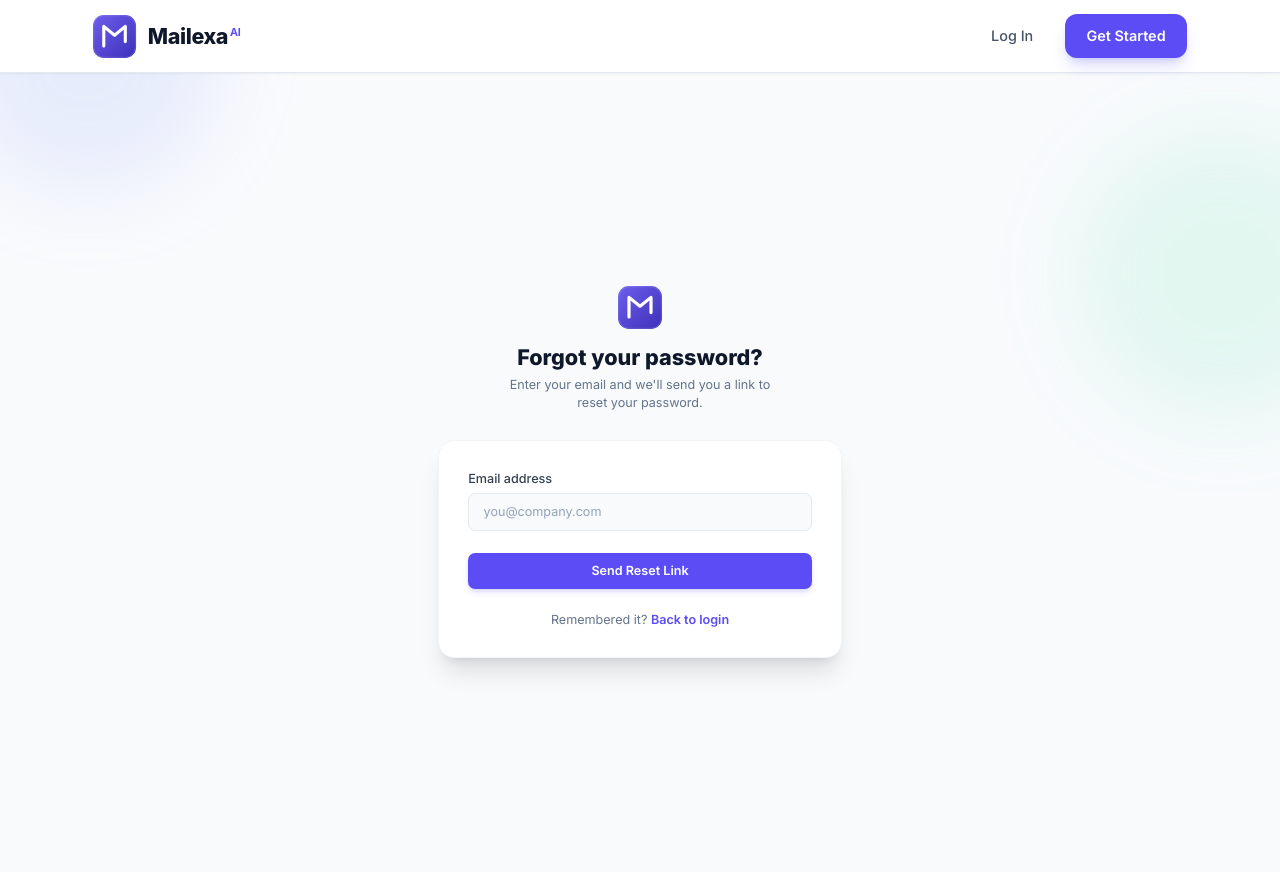
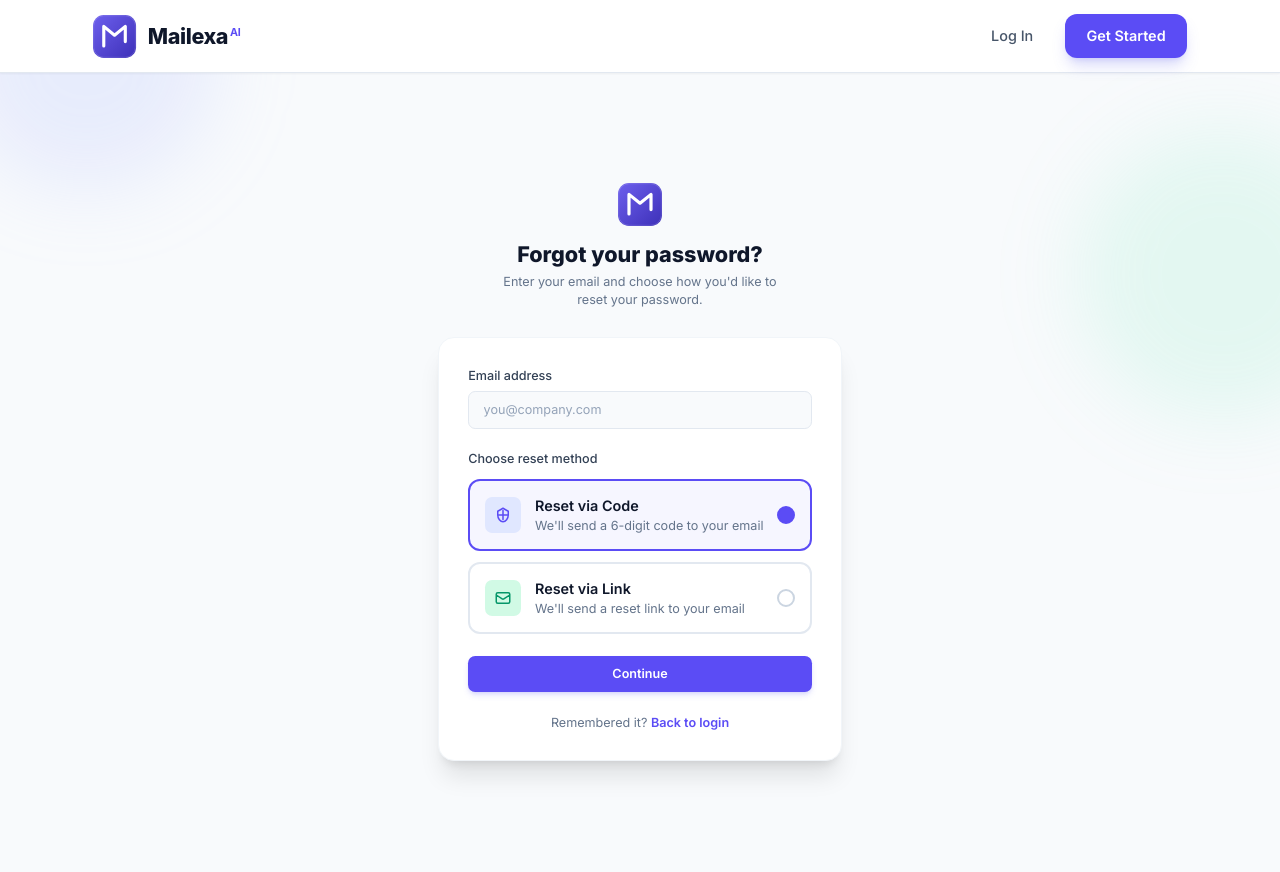
Before and after one commit to pa-nuzz/public-flow-, a Django app: page /accounts/password-reset/ in a window 1280 px wide; the page is wider, and only the part inside the window is pictured. Run offline with Django 5.2, Linux system fonts and the light colour scheme; parts of the project's set-up code (start-up, migrations or seed data) failed here and were passed over; some libraries are stand-ins or nearby versions.

Commit message:
feat(auth): improve login, password reset, and account system

```diff
--- a/apps/accounts/templates/auth/login.html
+++ b/apps/accounts/templates/auth/login.html
@@ -47,7 +47,7 @@
           </button>
         </div>
         <div class="mt-2 text-right">
-          <a href="{% url 'accounts:password_reset' %}" class="text-sm font-semibold text-primary hover:text-primary-hover">Forgot password?</a>
+          <a href="{% url 'accounts:password_reset_choice' %}" class="text-sm font-semibold text-primary hover:text-primary-hover">Forgot password?</a>
         </div>
         {% if form.password.errors %}<p class="mt-2 text-sm text-red-600 font-medium">{{ form.password.errors.0 }}</p>{% endif %}
       </div>
--- /dev/null
+++ b/apps/accounts/templates/auth/password_reset_choice.html
@@ -0,0 +1,124 @@
+{% extends "base.html" %}
+{% load static %}
+{% block title %}Reset Password — Mailexa AI{% endblock %}
+
+{% block content %}
+<section class="min-h-screen flex items-center justify-center py-20 px-4 bg-slate-50">
+  <div class="w-full max-w-md">
+
+    <div class="text-center mb-8">
+      <div class="inline-flex items-center justify-center mx-auto mb-4">
+        <img src="{% static 'images/logo-mark.svg' %}?v={{ STATIC_VERSION }}" alt="Mailexa AI Logo" class="w-12 h-12" />
+      </div>
+      <h1 class="text-2xl font-extrabold text-slate-900">Forgot your password?</h1>
+      <p class="text-sm text-slate-500 mt-1 max-w-xs mx-auto">Enter your email and choose how you'd like to reset your password.</p>
+    </div>
+
+    <div class="bg-white rounded-2xl shadow-xl border border-slate-100 p-8">
+      <form method="POST" action="{% url 'accounts:password_reset_choice' %}" novalidate id="resetForm">
+        {% csrf_token %}
+
+        <!-- Email Input -->
+        <div class="mb-6 text-left">
+          <label for="email" class="block text-sm font-medium text-slate-700 mb-1.5">Email address</label>
+          <input type="email" id="email" name="email" autocomplete="email" placeholder="you@company.com" required
+            class="w-full px-4 py-2.5 rounded-lg border border-slate-200 bg-slate-50 text-slate-900 placeholder-slate-400 text-sm focus:outline-none focus:ring-2 focus:ring-primary/30 focus:border-primary transition" />
+        </div>
+
+        <!-- Reset Method Selection -->
+        <div class="mb-6">
+          <label class="block text-sm font-medium text-slate-700 mb-3">Choose reset method</label>
+
+          <div class="space-y-3">
+            <!-- Code Option -->
+            <label class="relative flex items-center p-4 border-2 border-slate-200 rounded-xl cursor-pointer hover:border-primary/50 transition-colors has-[:checked]:border-primary has-[:checked]:bg-primary/5">
+              <input type="radio" name="method" value="code" class="peer sr-only" checked>
+              <div class="flex-shrink-0 mr-4">
+                <div class="w-10 h-10 rounded-lg bg-indigo-100 flex items-center justify-center">
+                  <svg class="w-5 h-5 text-primary" fill="none" stroke="currentColor" viewBox="0 0 24 24">
+                    <path stroke-linecap="round" stroke-linejoin="round" stroke-width="2" d="M12 6v6m0 0v6m0-6h6m-6 0H6"/>
+                    <path stroke-linecap="round" stroke-linejoin="round" stroke-width="2" d="M12 3l7 4v5c0 5-3.5 9-7 9s-7-4-7-9V7l7-4z"/>
+                  </svg>
+                </div>
+              </div>
+              <div class="flex-1">
+                <div class="font-semibold text-slate-900">Reset via Code</div>
+                <div class="text-sm text-slate-500">We'll send a 6-digit code to your email</div>
+              </div>
+              <div class="flex-shrink-0 ml-2 w-5 h-5 rounded-full border-2 border-slate-300 peer-checked:border-primary peer-checked:bg-primary peer-checked:text-white flex items-center justify-center">
+                <svg class="w-3 h-3 opacity-0 peer-checked:opacity-100" fill="currentColor" viewBox="0 0 20 20">
+                  <path fill-rule="evenodd" d="M16.707 5.293a1 1 0 010 1.414l-8 8a1 1 0 01-1.414 0l-4-4a1 1 0 011.414-1.414L8 12.586l7.293-7.293a1 1 0 011.414 0z" clip-rule="evenodd"/>
+                </svg>
+              </div>
+            </label>
+
+            <!-- Link Option -->
+            <label class="relative flex items-center p-4 border-2 border-slate-200 rounded-xl cursor-pointer hover:border-primary/50 transition-colors has-[:checked]:border-primary has-[:checked]:bg-primary/5">
+              <input type="radio" name="method" value="link" class="peer sr-only">
+              <div class="flex-shrink-0 mr-4">
+                <div class="w-10 h-10 rounded-lg bg-emerald-100 flex items-center justify-center">
+                  <svg class="w-5 h-5 text-emerald-600" fill="none" stroke="currentColor" viewBox="0 0 24 24">
+                    <path stroke-linecap="round" stroke-linejoin="round" stroke-width="2" d="M3 8l7.89 5.26a2 2 0 002.22 0L21 8M5 19h14a2 2 0 002-2V7a2 2 0 00-2-2H5a2 2 0 00-2 2v10a2 2 0 002 2z"/>
+                  </svg>
+                </div>
+              </div>
+              <div class="flex-1">
+                <div class="font-semibold text-slate-900">Reset via Link</div>
+                <div class="text-sm text-slate-500">We'll send a reset link to your email</div>
+              </div>
+              <div class="flex-shrink-0 ml-2 w-5 h-5 rounded-full border-2 border-slate-300 peer-checked:border-primary peer-checked:bg-primary peer-checked:text-white flex items-center justify-center">
+                <svg class="w-3 h-3 opacity-0 peer-checked:opacity-100" fill="currentColor" viewBox="0 0 20 20">
+                  <path fill-rule="evenodd" d="M16.707 5.293a1 1 0 010 1.414l-8 8a1 1 0 01-1.414 0l-4-4a1 1 0 011.414-1.414L8 12.586l7.293-7.293a1 1 0 011.414 0z" clip-rule="evenodd"/>
+                </svg>
+              </div>
+            </label>
+          </div>
+        </div>
+
+        <button type="submit" id="submitBtn"
+          class="w-full bg-primary hover:bg-indigo-700 text-white font-semibold py-2.5 rounded-lg shadow-md shadow-indigo-500/20 transition-all hover:-translate-y-0.5 text-sm">
+          <span id="submitText">Continue</span>
+        </button>
+      </form>
+
+      <p class="text-center text-sm text-slate-500 mt-6">
+        Remembered it?
+        <a href="{% url 'accounts:login' %}" class="font-semibold text-primary hover:text-indigo-700 transition-colors">Back to login</a>
+      </p>
+    </div>
+
+  </div>
+</section>
+
+<script>
+document.addEventListener('DOMContentLoaded', function() {
+  const form = document.getElementById('resetForm');
+  const submitBtn = document.getElementById('submitBtn');
+  const submitText = document.getElementById('submitText');
+
+  form.addEventListener('submit', function() {
+    submitBtn.disabled = true;
+    submitText.innerHTML = '<svg class="w-4 h-4 animate-spin inline mr-2" viewBox="0 0 24 24" fill="none" stroke="currentColor" stroke-width="2"><circle cx="12" cy="12" r="9" stroke-opacity="0.25"></circle><path d="M21 12a9 9 0 00-9-9"/></svg>Sending...';
+  });
+
+  // Update submit button text based on selected method
+  const radioButtons = document.querySelectorAll('input[name="method"]');
+  radioButtons.forEach(radio => {
+    radio.addEventListener('change', function() {
+      if (this.value === 'code') {
+        submitText.textContent = 'Send Code';
+      } else {
+        submitText.textContent = 'Send Link';
+      }
+    });
+  });
+});
+</script>
+
+<style>
+/* Custom radio button styling */
+input[type="radio"]:checked + div .peer-checked\:opacity-100 {
+  opacity: 1;
+}
+</style>
+{% endblock %}
--- a/apps/accounts/urls.py
+++ b/apps/accounts/urls.py
@@ -1,6 +1,9 @@
 from django.urls import path, reverse_lazy
 from django.contrib.auth import views as auth_views
-from .views import login_view, register_view, logout_view, verify_email_view, resend_verification_view
+from .views import (
+    login_view, register_view, logout_view, verify_email_view, resend_verification_view,
+    password_reset_choice_view, password_reset_code_view, password_reset_resend_code,
+)
 
 app_name = "accounts"
 
@@ -8,19 +11,29 @@ urlpatterns = [
     path("login/", login_view, name="login"),
     path("register/", register_view, name="register"),
     path("logout/", logout_view, name="logout"),
-     path('verify-email/<uidb64>/<token>/', verify_email_view, name='verify_email'),
-     path('resend-verification/', resend_verification_view, name='resend_verification'),
+    path('verify-email/<uidb64>/<token>/', verify_email_view, name='verify_email'),
+    path('resend-verification/', resend_verification_view, name='resend_verification'),
 
+    # Password Reset (Link or Code options)
+    path('password-reset/',
+         password_reset_choice_view,
+         name='password_reset_choice'),
+    path('password-reset/code/',
+         password_reset_code_view,
+         name='password_reset_code'),
+    path('password-reset/resend-code/',
+         password_reset_resend_code,
+         name='password_reset_resend_code'),
 
-    # Password Reset
-    path('password-reset/',
+    # Legacy link-based flow still accessible for direct access
+    path('password-reset/link/',
          auth_views.PasswordResetView.as_view(
              template_name='auth/reset_password.html',
-                email_template_name='auth/password_reset_email.txt',
-                subject_template_name='auth/password_reset_subject.txt',
+             email_template_name='auth/password_reset_email.txt',
+             subject_template_name='auth/password_reset_subject.txt',
              success_url=reverse_lazy('accounts:password_reset_done')
          ),
-         name='password_reset'),
+         name='password_reset_link'),
     path('password-reset/done/',
          auth_views.PasswordResetDoneView.as_view(template_name='auth/password_reset_done.html'),
          name='password_reset_done'),
--- a/apps/accounts/views.py
+++ b/apps/accounts/views.py
@@ -1,16 +1,18 @@
-from django.shortcuts import render, redirect
+from django.shortcuts import render, redirect, get_object_or_404
 from django.contrib.auth import login, logout
 from django.contrib.auth.decorators import login_required
 from django.views.decorators.http import require_POST
 from django_ratelimit.decorators import ratelimit
 from django.contrib.auth.tokens import default_token_generator
 from django.core.mail import send_mail
-from django.urls import reverse
+from django.urls import reverse, reverse_lazy
 from django.utils.encoding import force_bytes, force_str
 from django.utils.http import urlsafe_base64_encode, urlsafe_base64_decode
 from django.conf import settings
+from django.contrib.auth.forms import SetPasswordForm
 from .forms import RegisterForm, LoginForm
 from django.contrib import messages
+from .models import User, PasswordResetCode
 
 
 def _send_verification_email(request, user):
@@ -114,3 +116,172 @@ def resend_verification_view(request):
         messages.error(request, f"Could not send verification email: {exc}")
 
     return redirect('dashboard:profile')
+
+
+# ============================
+# Password Reset Views (Link + Code Options)
+# ============================
+
+@ratelimit(key='ip', rate='5/m', method='POST', block=True)
+def password_reset_choice_view(request):
+    """
+    First step: User enters email and chooses reset method.
+    Options: 'link' (email link) or 'code' (6-digit verification code).
+    """
+    if request.user.is_authenticated:
+        return redirect('dashboard:dashboard')
+
+    if request.method == 'POST':
+        email = request.POST.get('email', '').strip().lower()
+        method = request.POST.get('method', '').strip()
+
+        if not email or '@' not in email:
+            messages.error(request, 'Please enter a valid email address.')
+            return redirect('accounts:password_reset_choice')
+
+        try:
+            user = User.objects.get(email=email)
+        except User.DoesNotExist:
+            # Don't reveal if user exists (security best practice)
+            messages.success(request, 'If an account exists with this email, you will receive password reset instructions.')
+            return redirect('accounts:login')
+
+        if method == 'code':
+            # Generate and send code
+            code = PasswordResetCode.generate_code()
+            PasswordResetCode.objects.create(user=user, code=code)
+
+            # Send code via email
+            try:
+                send_mail(
+                    subject='Password Reset Code - Mailexa AI',
+                    message=(
+                        f"Hi {user.get_full_name() or user.email},\n\n"
+                        f"Your password reset code is: {code}\n\n"
+                        f"This code will expire in {PasswordResetCode.EXPIRY_MINUTES} minutes.\n\n"
+                        f"If you didn't request this, you can ignore this email.\n\n"
+                        f"— Mailexa AI"
+                    ),
+                    from_email=settings.DEFAULT_FROM_EMAIL,
+                    recipient_list=[user.email],
+                    fail_silently=False,
+                )
+                # Store email in session for code verification page
+                request.session['password_reset_email'] = email
+                messages.success(request, 'A 6-digit code has been sent to your email. Enter it below.')
+                return redirect('accounts:password_reset_code')
+            except Exception as exc:
+                messages.error(request, f'Could not send email: {exc}')
+                return redirect('accounts:password_reset_choice')
+
+        elif method == 'link':
+            # Use Django's built-in password reset
+            from django.contrib.auth.views import PasswordResetView
+            # Create a POST request to the built-in view
+            reset_view = PasswordResetView.as_view(
+                template_name='auth/reset_password.html',
+                email_template_name='auth/password_reset_email.txt',
+                subject_template_name='auth/password_reset_subject.txt',
+                success_url=reverse_lazy('accounts:password_reset_done')
+            )
+            # Fake a POST request to the built-in view
+            from django.test import RequestFactory
+            factory = RequestFactory()
+            post_request = factory.post('/password-reset/', {'email': email})
+            post_request.session = request.session
+            return reset_view(post_request)
+
+        else:
+            messages.error(request, 'Please select a valid reset method.')
+            return redirect('accounts:password_reset_choice')
+
+    return render(request, 'auth/password_reset_choice.html')
+
+
+@ratelimit(key='ip', rate='10/m', method='POST', block=True)
+def password_reset_code_view(request):
+    """
+    Second step (code method): User enters the 6-digit code received via email.
+    """
+    if request.user.is_authenticated:
+        return redirect('dashboard:dashboard')
+
+    email = request.session.get('password_reset_email')
+    if not email:
+        messages.error(request, 'Please start the password reset process again.')
+        return redirect('accounts:password_reset_choice')
+
+    if request.method == 'POST':
+        code = request.POST.get('code', '').strip()
+
+        if not code or not code.isdigit() or len(code) != 6:
+            messages.error(request, 'Please enter a valid 6-digit code.')
+            return redirect('accounts:password_reset_code')
+
+        try:
+            user = User.objects.get(email=email)
+        except User.DoesNotExist:
+            messages.error(request, 'Invalid request. Please start over.')
+            return redirect('accounts:password_reset_choice')
+
+        # Validate the code
+        reset_code = PasswordResetCode.get_valid_code(user, code)
+
+        if not reset_code:
+            messages.error(request, 'Invalid or expired code. Please try again or request a new code.')
+            return redirect('accounts:password_reset_code')
+
+        # Code is valid - mark as used and redirect to password change
+        reset_code.used = True
+        reset_code.save(update_fields=['used'])
+
+        # Generate token for password reset (same as Django's built-in)
+        uid = urlsafe_base64_encode(force_bytes(user.pk))
+        token = default_token_generator.make_token(user)
+
+        # Redirect to password change page
+        return redirect('accounts:password_reset_confirm', uidb64=uid, token=token)
+
+    return render(request, 'auth/password_reset_code.html', {'email': email})
+
+
+@ratelimit(key='ip', rate='5/m', method='POST', block=True)
+def password_reset_resend_code(request):
+    """Resend a new code to the user's email."""
+    if request.user.is_authenticated:
+        return redirect('dashboard:dashboard')
+
+    email = request.session.get('password_reset_email')
+    if not email:
+        messages.error(request, 'Please start the password reset process again.')
+        return redirect('accounts:password_reset_choice')
+
+    try:
+        user = User.objects.get(email=email)
+    except User.DoesNotExist:
+        messages.error(request, 'Invalid request. Please start over.')
+        return redirect('accounts:password_reset_choice')
+
+    # Generate new code
+    code = PasswordResetCode.generate_code()
+    PasswordResetCode.objects.create(user=user, code=code)
+
+    try:
+        send_mail(
+            subject='Password Reset Code - Mailexa AI',
+            message=(
+                f"Hi {user.get_full_name() or user.email},\n\n"
+                f"Your new password reset code is: {code}\n\n"
+                f"This code will expire in {PasswordResetCode.EXPIRY_MINUTES} minutes.\n\n"
+                f"If you didn't request this, you can ignore this email.\n\n"
+                f"— Mailexa AI"
+            ),
+            from_email=settings.DEFAULT_FROM_EMAIL,
+            recipient_list=[user.email],
+            fail_silently=False,
+        )
+        messages.success(request, 'A new code has been sent to your email.')
+    except Exception as exc:
+        messages.error(request, f'Could not send email: {exc}')
+
+    return redirect('accounts:password_reset_code')
```
Also changed, not shown: apps/accounts/admin.py (+44 -3 lines), apps/accounts/models.py (+54 -0 lines), apps/accounts/templates/auth/password_reset_code.html (added, +112 -0 lines), apps/accounts/migrations/0006_passwordresetcode.py (added).
